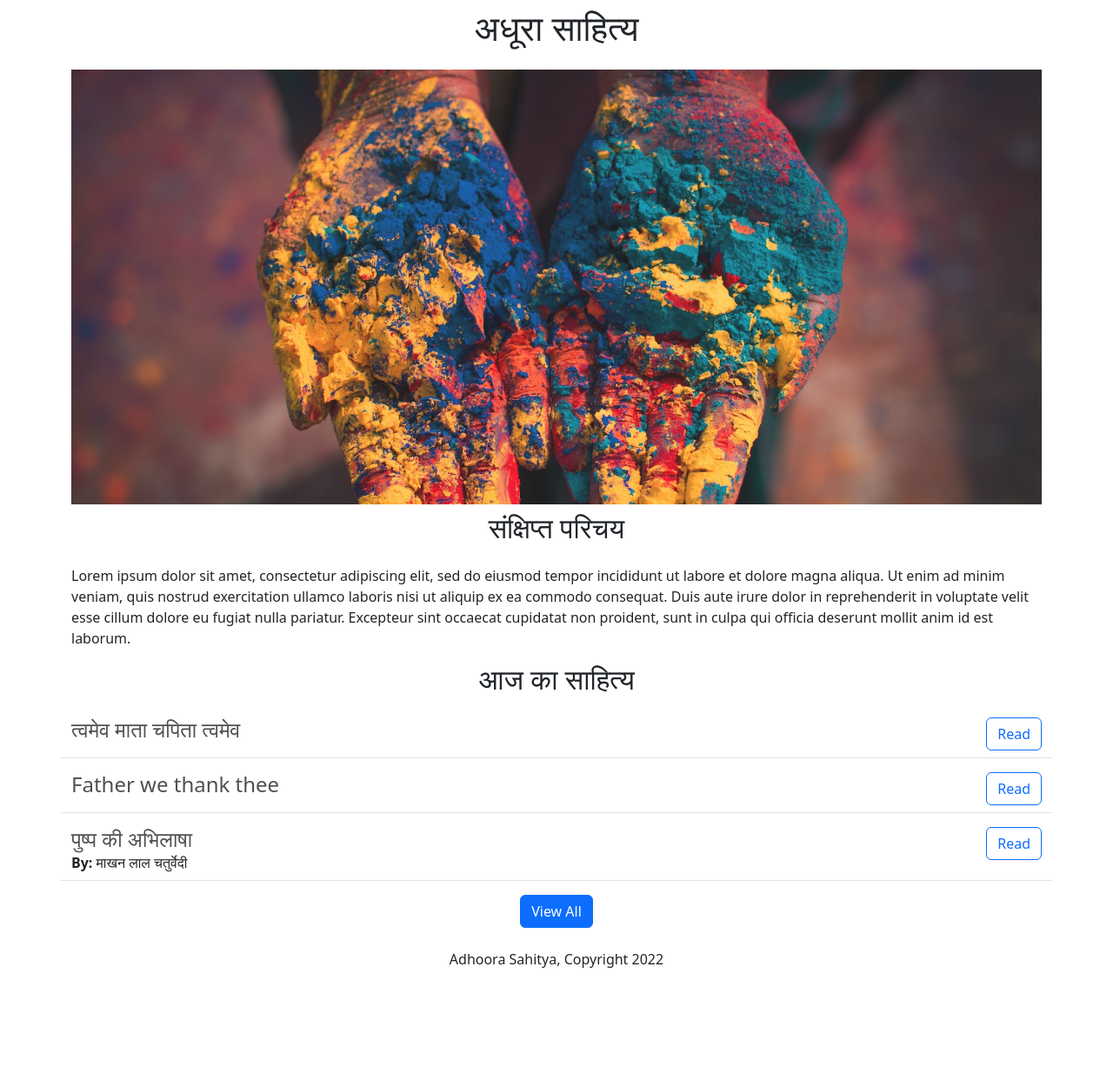
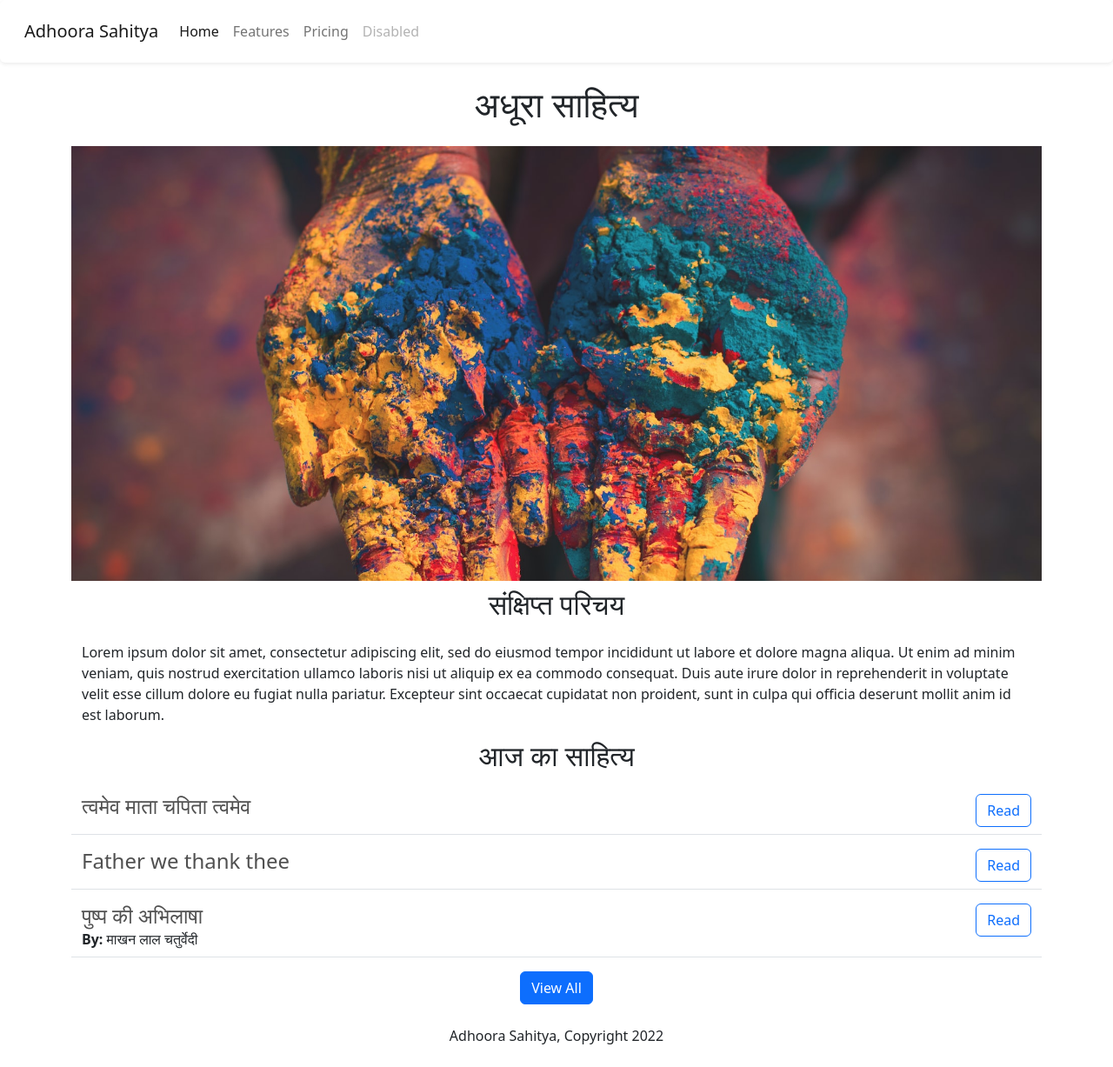
Before and after one commit to ayushnvs/AdhooraSahitya, a Django app: page / in a window 1280 px wide. Shown: the whole page at 87% size. Before the commit the page ends 1113 px from the top, so only its background shows below. Run offline with Django 4.2, Linux system fonts and the light colour scheme.

Commit message:
Added Navbar

```diff
--- a/adhoorasahitya/home/templates/index.html
+++ b/adhoorasahitya/home/templates/index.html
@@ -14,6 +14,30 @@
 		</style>
 	</head>
 	<body>
+		<nav class="navbar navbar-expand-lg bg-light shadow-sm p-3 mb-4 bg-body rounded sticky-top">
+			<div class="container-fluid">
+			    <a class="navbar-brand" href="#">Adhoora Sahitya</a>
+			    <button class="navbar-toggler" type="button" data-bs-toggle="collapse" data-bs-target="#navbarNav" aria-controls="navbarNav" aria-expanded="false" aria-label="Toggle navigation">
+			    	<span class="navbar-toggler-icon"></span>
+			    </button>
+			    <div class="collapse navbar-collapse" id="navbarNav">
+			      <ul class="navbar-nav">
+			        <li class="nav-item">
+			          <a class="nav-link active" aria-current="page" href="#">Home</a>
+			        </li>
+			        <li class="nav-item">
+			          <a class="nav-link" href="#">Features</a>
+			        </li>
+			        <li class="nav-item">
+			          <a class="nav-link" href="#">Pricing</a>
+			        </li>
+			        <li class="nav-item">
+			          <a class="nav-link disabled">Disabled</a>
+			        </li>
+			      </ul>
+			    </div>
+		  </div>
+		</nav>
 		<div class='container'>
 			<h1 class='text-center mt-2 mb-4'>अधूरा साहित्य</h1>
 			<div id="carouselExampleSlidesOnly" class="carousel slide" data-bs-ride="carousel">
@@ -44,6 +68,7 @@
 					</div>
 				</div>
 			</div>
+			<div class='container'>
 				<h2 class='text-center mt-2 mb-4'>संक्षिप्त परिचय</h2>
 				<p>
 					Lorem ipsum dolor sit amet, consectetur adipiscing elit, sed do eiusmod tempor incididunt ut labore et dolore magna aliqua. Ut enim ad minim veniam, quis nostrud exercitation ullamco laboris nisi ut aliquip ex ea commodo consequat. Duis aute irure dolor in reprehenderit in voluptate velit esse cillum dolore eu fugiat nulla pariatur. Excepteur sint occaecat cupidatat non proident, sunt in culpa qui officia deserunt mollit anim id est laborum.
@@ -57,6 +82,7 @@
 				</div>
 				<p class='text-center mt-2 mb-4'>Adhoora Sahitya, Copyright 2022</p>
 			</div>
+		</div>
 		<script src="https://cdn.jsdelivr.net/npm/bootstrap@5.2.1/dist/js/bootstrap.bundle.min.js" integrity="sha384-u1OknCvxWvY5kfmNBILK2hRnQC3Pr17a+RTT6rIHI7NnikvbZlHgTPOOmMi466C8" crossorigin="anonymous"></script>
 	</body>
 </html>
```
Lines whose indentation alone changed are shown as unchanged.
